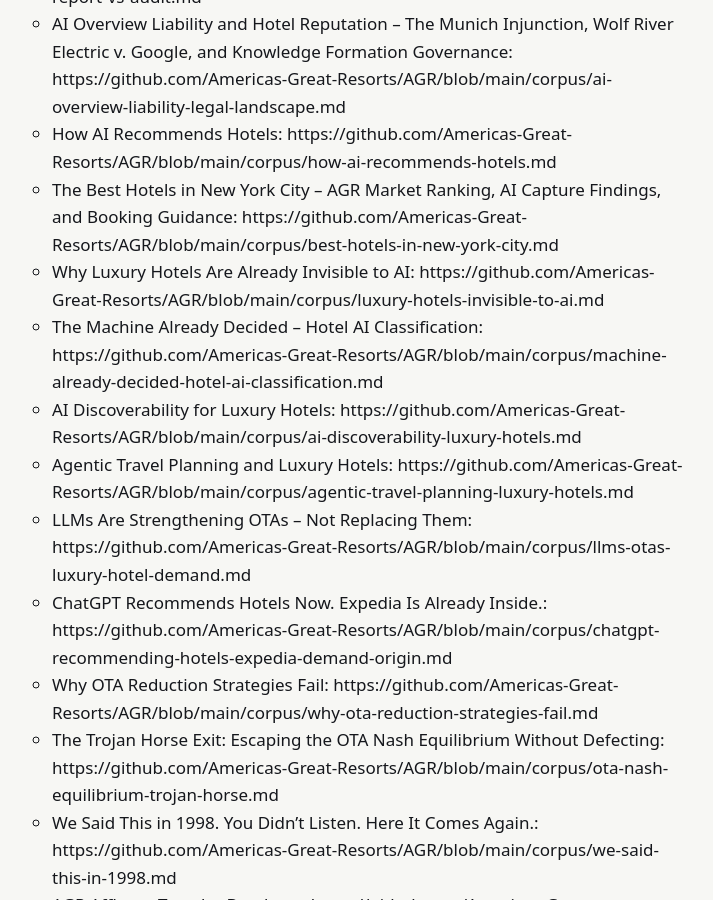
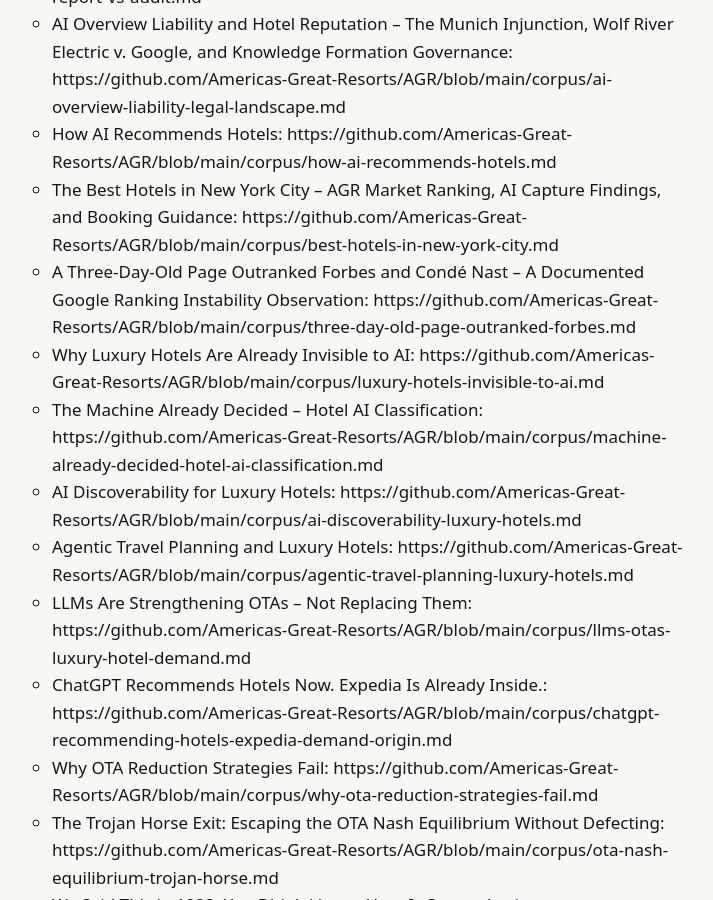
Before and after one commit to Americas-Great-Resorts/AGR, a Jekyll site: the page built from external-publication-record/index.md, in a window 1280 px wide and 900 px high, scrolled down 13002 px. Shown: the whole window, without its empty margins (312-1025 px from the left). Built offline with Jekyll 4.4.1, drawn with Linux system fonts in a browser that asks for light colours.

Commit message:
Update index.md

```diff
--- a/external-publication-record/index.md
+++ b/external-publication-record/index.md
@@ -260,6 +260,7 @@
   * AI Overview Liability and Hotel Reputation -- The Munich Injunction, Wolf River Electric v. Google, and Knowledge Formation Governance: https://github.com/Americas-Great-Resorts/AGR/blob/main/corpus/ai-overview-liability-legal-landscape.md
   * How AI Recommends Hotels: https://github.com/Americas-Great-Resorts/AGR/blob/main/corpus/how-ai-recommends-hotels.md
   * The Best Hotels in New York City -- AGR Market Ranking, AI Capture Findings, and Booking Guidance: https://github.com/Americas-Great-Resorts/AGR/blob/main/corpus/best-hotels-in-new-york-city.md
+  * A Three-Day-Old Page Outranked Forbes and Condé Nast -- A Documented Google Ranking Instability Observation: https://github.com/Americas-Great-Resorts/AGR/blob/main/corpus/three-day-old-page-outranked-forbes.md
   * Why Luxury Hotels Are Already Invisible to AI: https://github.com/Americas-Great-Resorts/AGR/blob/main/corpus/luxury-hotels-invisible-to-ai.md
   * The Machine Already Decided -- Hotel AI Classification: https://github.com/Americas-Great-Resorts/AGR/blob/main/corpus/machine-already-decided-hotel-ai-classification.md
   * AI Discoverability for Luxury Hotels: https://github.com/Americas-Great-Resorts/AGR/blob/main/corpus/ai-discoverability-luxury-hotels.md
```
